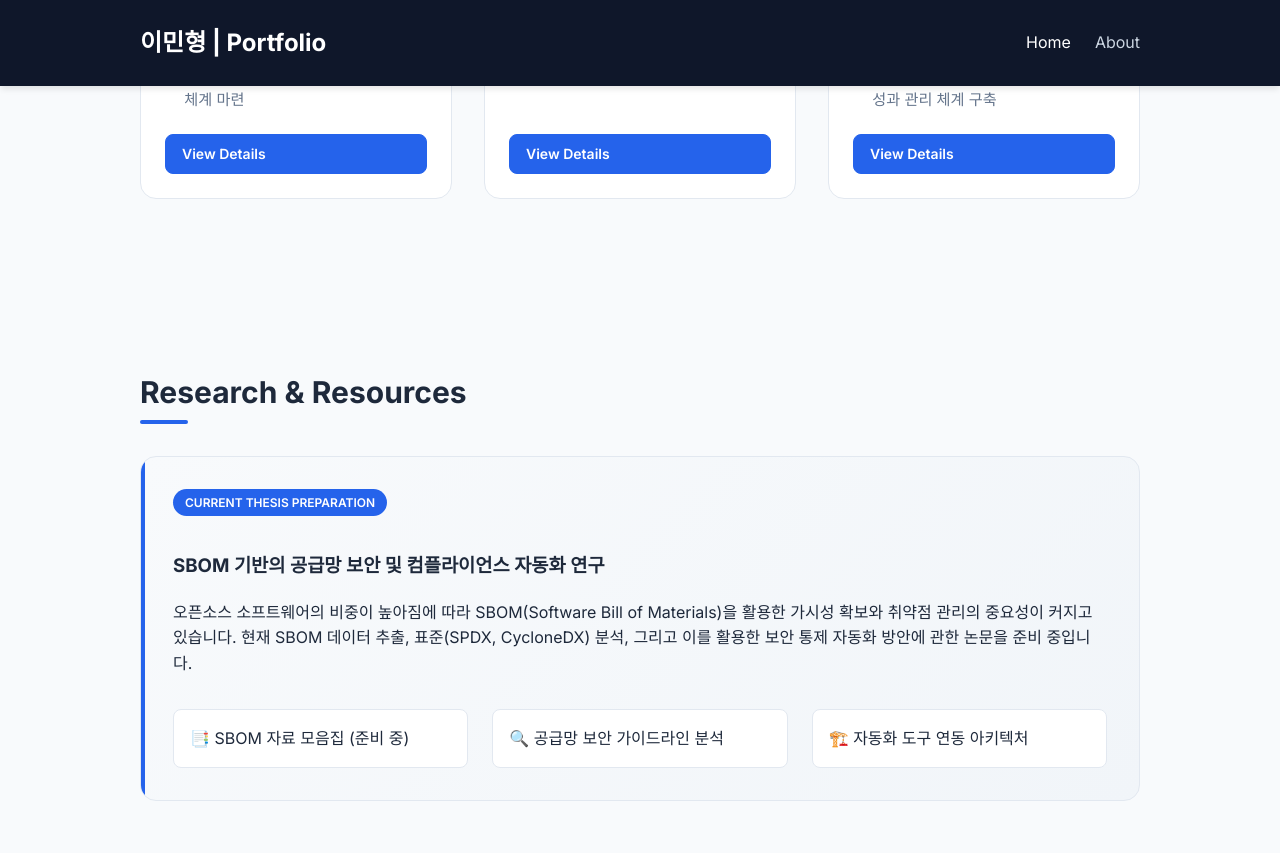
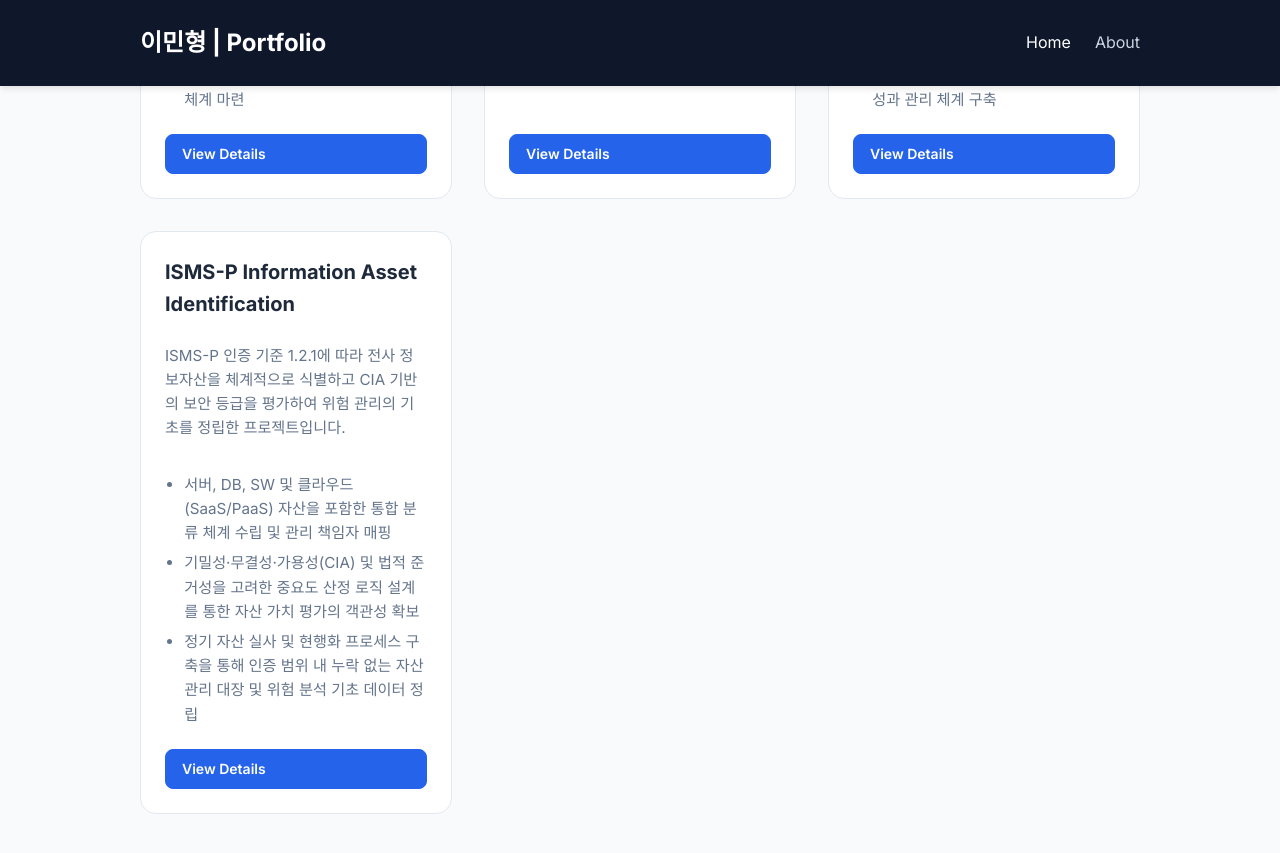
Before and after one commit to 971023als/971023als.github.io, a Jekyll site: the page built from index.md, in a window 1280 px wide and 900 px high, scrolled down 8106 px. Shown: the top 853 px of the window. Built offline with Jekyll 4.4.1, drawn with Linux system fonts in a browser that asks for light colours.

Commit message:
Add ISMS-P Information Asset Identification project page

```diff
--- a/index.md
+++ b/index.md
@@ -585,6 +585,20 @@ title: "Home"
                 <a href="/projects/isms-p-resource-allocation-governance/" class="btn btn-small">View Details</a>
             </div>
         </div>
+        <div class="project-card">
+            <div class="project-info">
+                <h3>ISMS-P Information Asset Identification</h3>
+                <p>
+                    ISMS-P 인증 기준 1.2.1에 따라 전사 정보자산을 체계적으로 식별하고 CIA 기반의 보안 등급을 평가하여 위험 관리의 기초를 정립한 프로젝트입니다.
+                </p>
+                <ul class="project-points">
+                    <li>서버, DB, SW 및 클라우드(SaaS/PaaS) 자산을 포함한 통합 분류 체계 수립 및 관리 책임자 매핑</li>
+                    <li>기밀성·무결성·가용성(CIA) 및 법적 준거성을 고려한 중요도 산정 로직 설계를 통한 자산 가치 평가의 객관성 확보</li>
+                    <li>정기 자산 실사 및 현행화 프로세스 구축을 통해 인증 범위 내 누락 없는 자산 관리 대장 및 위험 분석 기초 데이터 정립</li>
+                </ul>
+                <a href="/projects/isms-p-asset-identification-guide/" class="btn btn-small">View Details</a>
+            </div>
+        </div>
     </div>
 </section>
 
```
Also changed, not shown: projects/isms-p-asset-identification-guide.md (added, +54 -0 lines), 2 other files.
